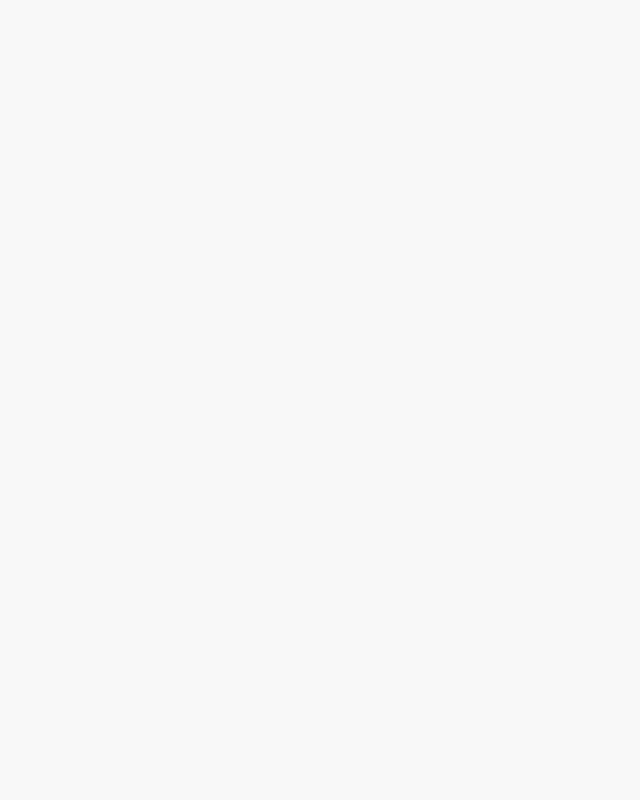
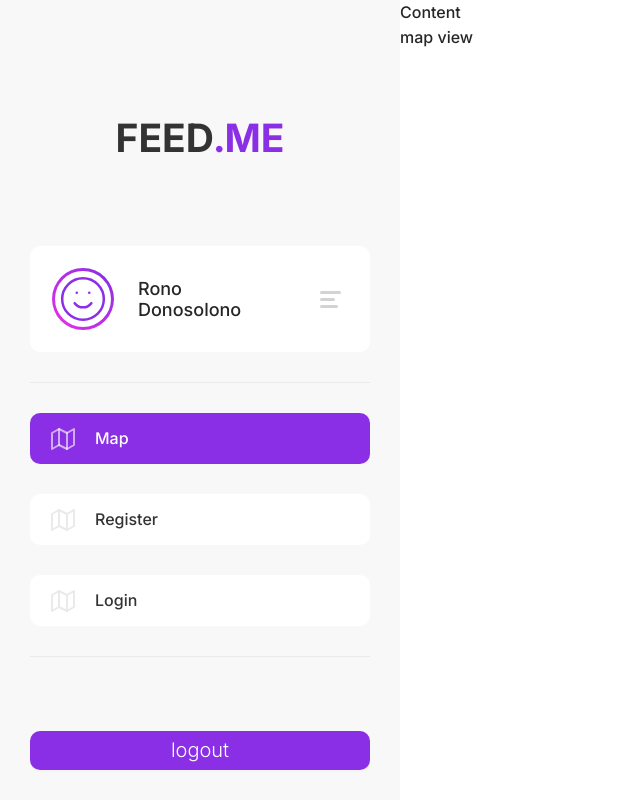
Before and after one commit to Chistikov/_feedme_client_web, a Vue app: page /map in a window 1280 px wide. Before the commit this address had no page. Shown: the whole page, without its empty margins (0-640 px from the left). Built offline with nearby package versions, Linux system fonts and the light colour scheme.

Commit message:
Added map route

```diff
--- a/src/router/index.js
+++ b/src/router/index.js
@@ -6,6 +6,16 @@ const routes = [
     path: "/",
     name: "Home",
     component: Home,
+    children: [
+      {
+        path: "",
+        redirect: { path: '/map' }
+      },
+      {
+        path: 'map',
+        component: import('@/views/MapView.vue')
+      }
+    ]
   },
   {
     path: "/login",
--- /dev/null
+++ b/src/views/MapView.vue
@@ -0,0 +1,3 @@
+<template>
+  <div>map view</div>
+</template>
```
